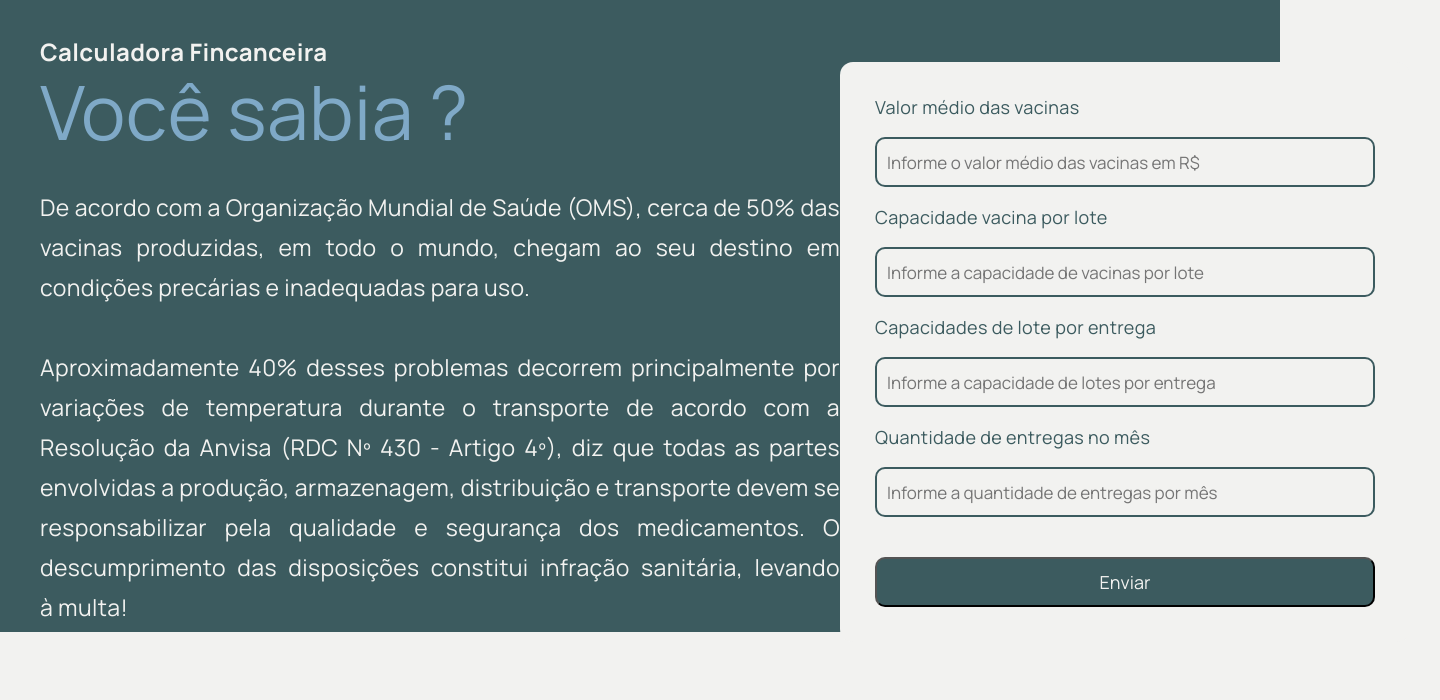
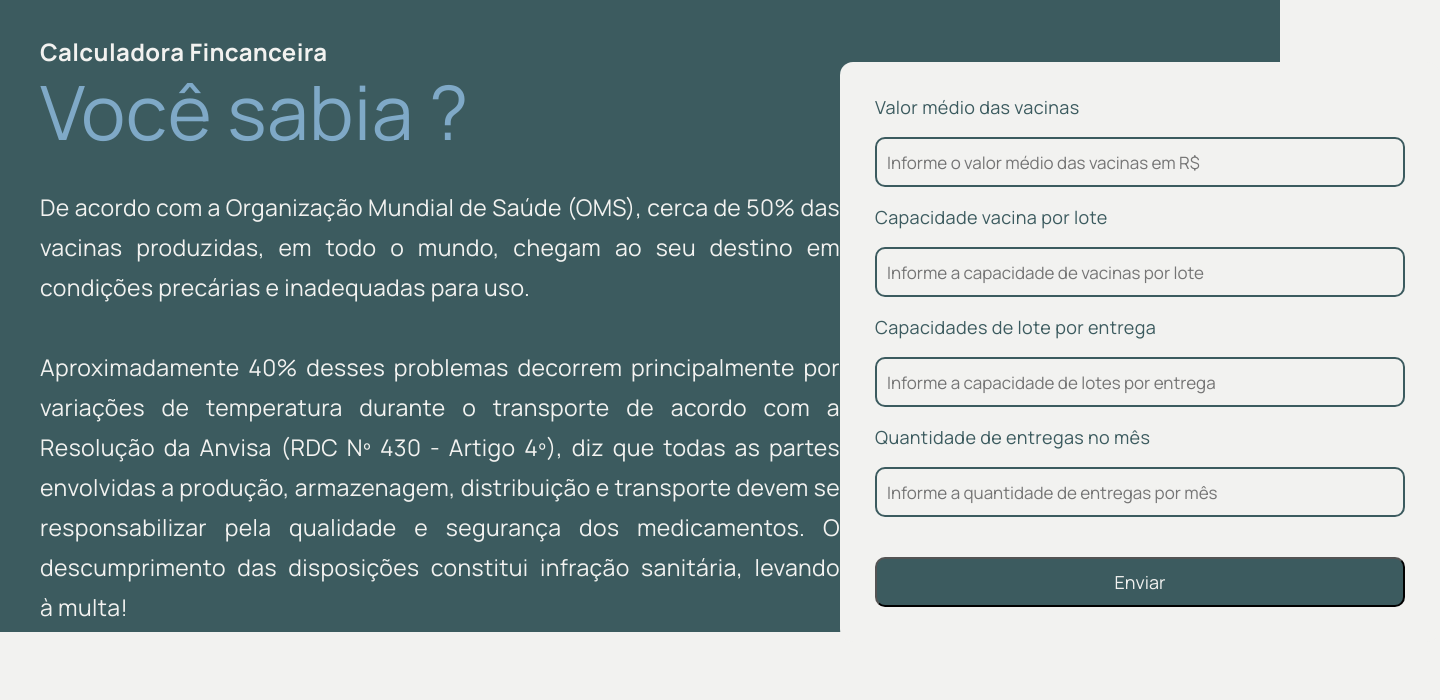
Before and after one commit to VaccinTherm/Project-Vaccin, a plain HTML site: page CSS CalculadoraFinanceira/CalculadoraFinanceira.html in a window 1280 px wide. Shown: the part 100-800 px from the top of the page, 1440 px wide, since content can reach past the window. Drawn offline with Linux system fonts and the light colour scheme.

Commit message:
CSSeHTMLdaCalculadora

```diff
--- a/CSS CalculadoraFinanceira/style.css
+++ b/CSS CalculadoraFinanceira/style.css
@@ -108,7 +108,7 @@ header {
   }
 
   input{
-    width: 500px;
+    width: 530px;
     height: 50px;
     border-radius: 10px;
     border: solid var(--typography) 2px;
@@ -123,7 +123,7 @@ header {
    }
 
    .enviar{
-    width: 500px;
+    width: 530px;
     height: 50px;
     background-color: var(--typography);
     color: var(--background);
```
